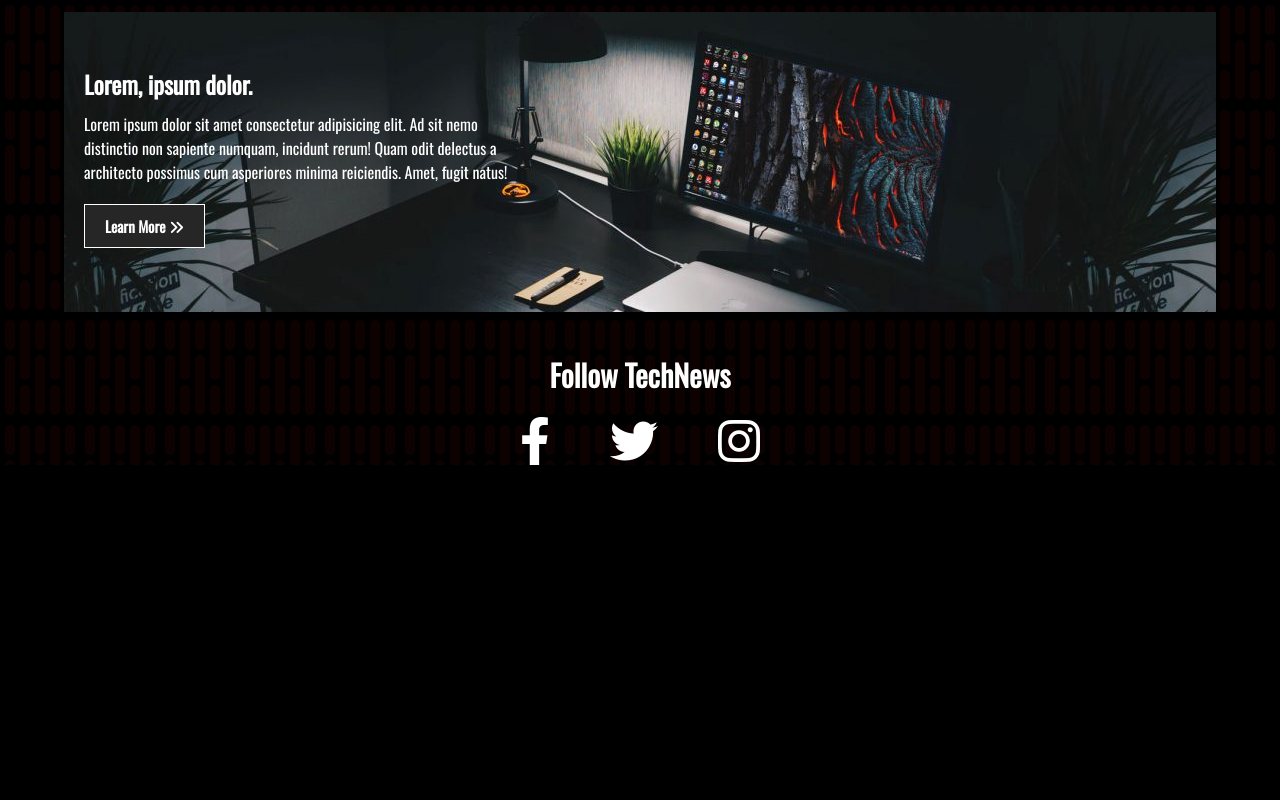
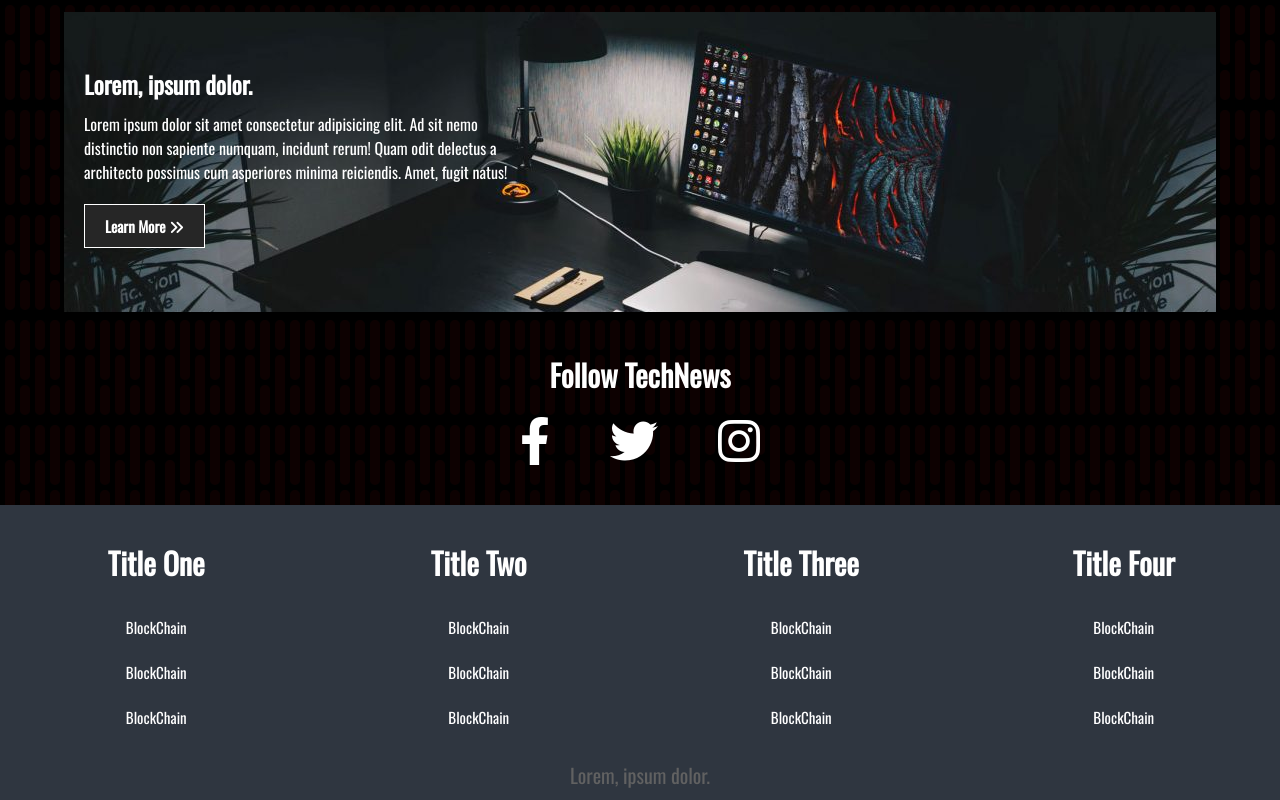
Before and after one commit to ADahjer/html-css-trainig, a plain HTML site: page index.html in a window 1280 px wide. Shown: the part 2100-2900 px from the top of the page. Before the commit the page ends 2565 px from the top, so only its background shows below. Drawn offline with nearby package versions, Linux system fonts and the light colour scheme.

Commit message:
added footer

```diff
--- a/index.html
+++ b/index.html
@@ -136,5 +136,78 @@
         </div>
     </div>
 
+    <div class="footer">
+        <div class="footer__container">
+            <ul>
+                <li>
+                    <a href="#">
+                        <h3 class="footer__header">Title One</h3>
+                    </a>
+                </li>
+                <li>
+                    <a href="#">BlockChain</a>
+                </li>
+                <li>
+                    <a href="#">BlockChain</a>
+                </li>
+                <li>
+                    <a href="#">BlockChain</a>
+                </li>
+            </ul>
+            <ul>
+                <li>
+                    <a href="#">
+                        <h3 class="footer__header">Title Two</h3>
+                    </a>
+                </li>
+                <li>
+                    <a href="#">BlockChain</a>
+                </li>
+                <li>
+                    <a href="#">BlockChain</a>
+                </li>
+                <li>
+                    <a href="#">BlockChain</a>
+                </li>
+            </ul>
+            <ul>
+                <li>
+                    <a href="#">
+                        <h3 class="footer__header">Title Three</h3>
+                    </a>
+                </li>
+                <li>
+                    <a href="#">BlockChain</a>
+                </li>
+                <li>
+                    <a href="#">BlockChain</a>
+                </li>
+                <li>
+                    <a href="#">BlockChain</a>
+                </li>
+            </ul>
+            <ul>
+                <li>
+                    <a href="#">
+                        <h3 class="footer__header">Title Four</h3>
+                    </a>
+                </li>
+                <li>
+                    <a href="#">BlockChain</a>
+                </li>
+                <li>
+                    <a href="#">BlockChain</a>
+                </li>
+                <li>
+                    <a href="#">BlockChain</a>
+                </li>
+            </ul>
+        </div>
+    </div>
+
+    <div class="end">
+        <p>Lorem, ipsum dolor.</p>
+    </div>
+
 </body>
 </html>
--- a/styles.css
+++ b/styles.css
@@ -165,6 +165,10 @@ hr {
 }
 
 /* Social */
+.social {
+    margin-bottom: 40px;
+}
+
 .social h3 {
     font-size: 30px;
     text-align: center;
@@ -184,3 +188,52 @@ hr {
 .links a i {
     font-size: 3rem;
 }
+
+/* Footer */
+.footer {
+    background-color: #2f3640;
+    color: #616161;
+    font-size: 12px;
+    padding: 35px 0;
+    padding-bottom: 20px;
+}
+
+.footer__container {
+    display: grid;
+    grid-template-columns: repeat(4, 1fr);
+    gap: 10px;
+    align-items: flex-start;
+    justify-content: center;
+}
+
+.footer__container ul {
+    margin: 0 auto;
+}
+
+.footer__container ul li {
+    line-height: 3;
+    text-align: center;
+    font-size: 15px;
+}
+
+.footer__container ul li a {
+    padding-bottom: 3px;
+}
+
+.footer__container ul li a:hover {
+    border-bottom: 2px solid white;
+}
+
+.footer__header {
+    font-size: 30px;
+    line-height: normal;
+    margin-bottom: 20px;
+}
+
+.end {
+    background-color: #2f3640;
+    color: #616161;
+    text-align: center;
+    font-size: 20px;
+    padding-bottom: 10px;
+}
```
